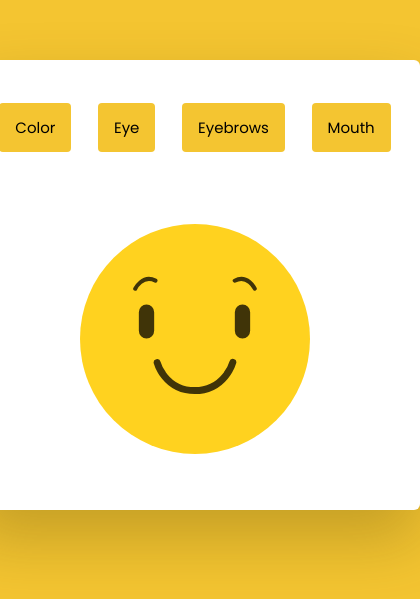
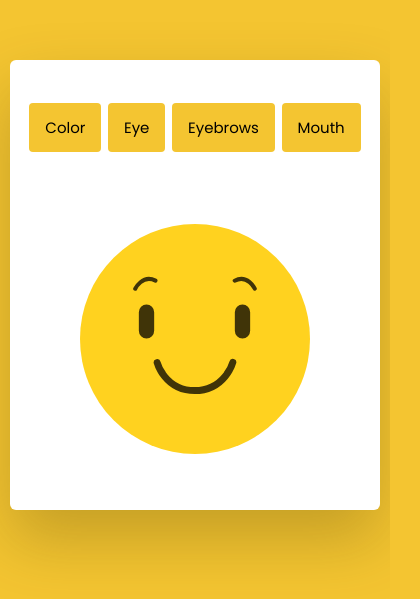
Before and after one commit to AhmedSallam100/Emoji-Maker, a plain HTML site: page index.html in a window 390 px wide. Shown: the part 137-736 px from the top of the page, 420 px wide, since content can reach past the window. Drawn offline with Linux system fonts and the light colour scheme.

Commit message:
Add files via upload

```diff
--- a/style.css
+++ b/style.css
@@ -92,3 +92,8 @@ body {
   transform: scale(0.9) translateX(-50%);
   transform: translateX(-50%) scale(0.9);
 } */
+@media (max-width: 470px) {
+  .container {
+    width: 370px;
+  }
+}
```
